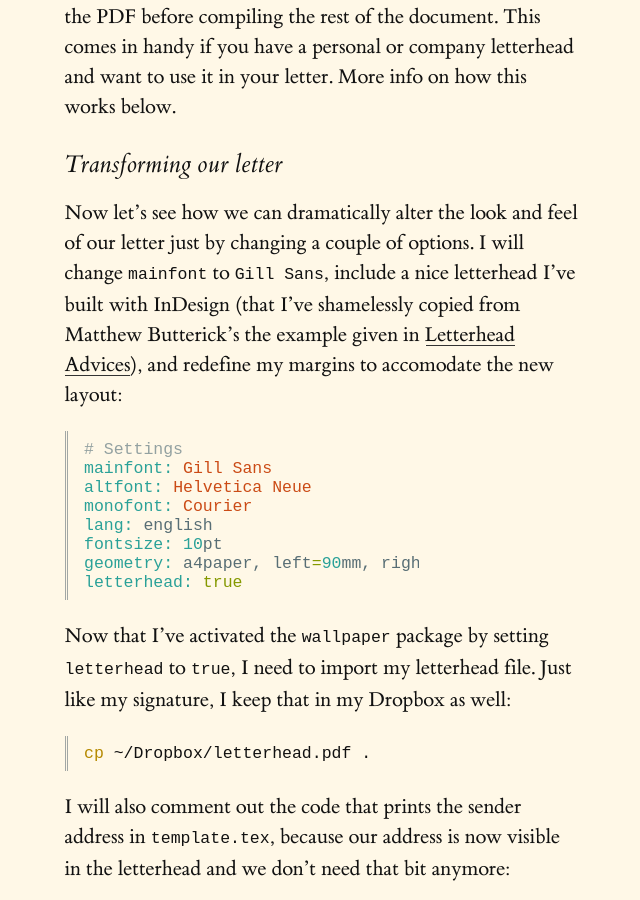
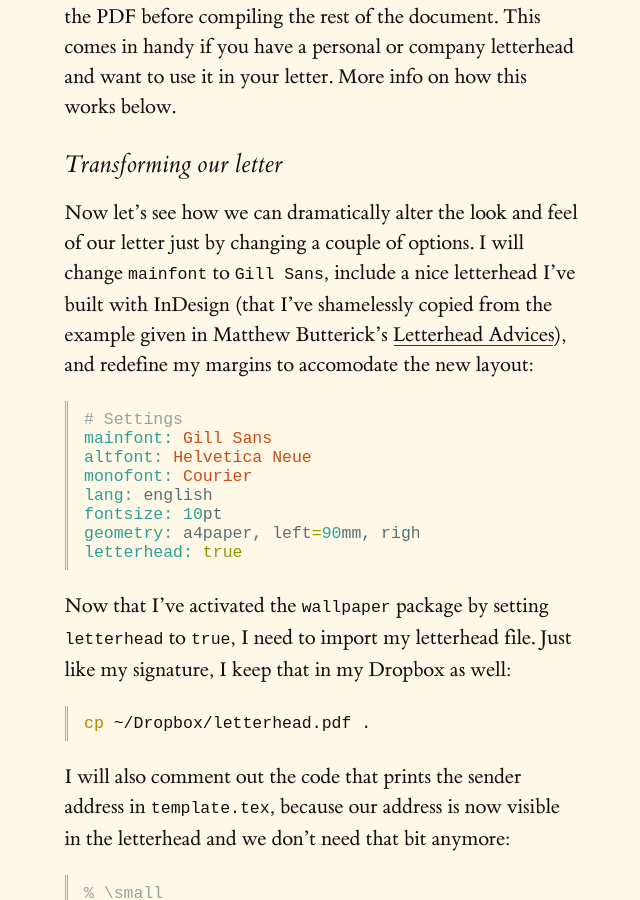
Before and after one commit to mrzool/mrzool.github.io, a Jekyll site: the page built from _posts/2015-11-24-typesetting-automation.md, in a window 1280 px wide and 900 px high, scrolled down 6385 px. Shown: the whole window, without its empty margins (253-893 px from the left). Built offline with Jekyll 4.4.1, drawn with Linux system fonts in a browser that asks for light colours.

Commit message:
Fix typo

```diff
--- a/_posts/2015-11-24-typesetting-automation.md
+++ b/_posts/2015-11-24-typesetting-automation.md
@@ -144,7 +144,7 @@ The last option, **`letterhead`**, is admittedly a bit of a hack. If uncommented
 
 ### Transforming our letter
 
-Now let's see how we can dramatically alter the look and feel of our letter just by changing a couple of options. I will change `mainfont` to `Gill Sans`, include a nice letterhead I've built with InDesign (that I've shamelessly copied from Matthew Butterick's the example given in [Letterhead Advices](http://practicaltypography.com/letterhead.html)), and redefine my margins to accomodate the new layout:
+Now let's see how we can dramatically alter the look and feel of our letter just by changing a couple of options. I will change `mainfont` to `Gill Sans`, include a nice letterhead I've built with InDesign (that I've shamelessly copied from the example given in Matthew Butterick's [Letterhead Advices](http://practicaltypography.com/letterhead.html)), and redefine my margins to accomodate the new layout:
 
 {% highlight ruby %}
 # Settings
```
